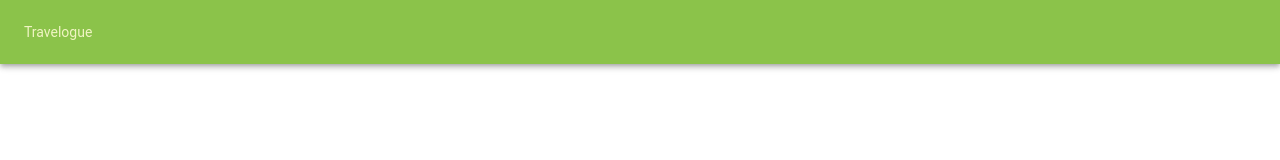
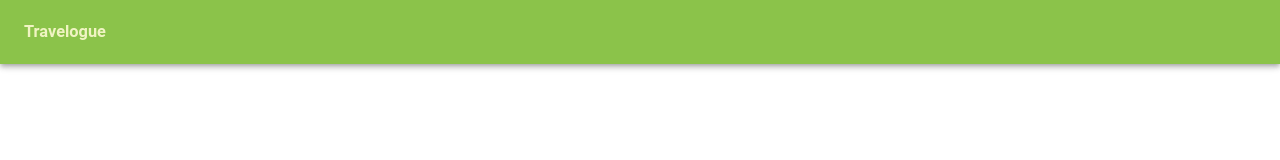
Before and after one commit to jplukarski/Travelogue, a React (Create React App) app in the folder client/: page / in a window 1280 px wide. Shown: the top 160 px of the page. Built offline with nearby package versions, Linux system fonts and the light colour scheme.

Commit message:
added dependencies

```diff
--- a/client/src/components/navbar.js
+++ b/client/src/components/navbar.js
@@ -19,8 +19,8 @@ function Navbar(props) {
             <AppBar position="static">
                 <Toolbar>
                     <Typography color="secondary">
-                        Travelogue
-          </Typography>
+                        <h3>Travelogue</h3>
+                    </Typography>
                 </Toolbar>
             </AppBar>
         </div>
```
Also changed, not shown: package.json (added, +29 -0 lines), 1 other file (tests, documents, lock files or other folders).
